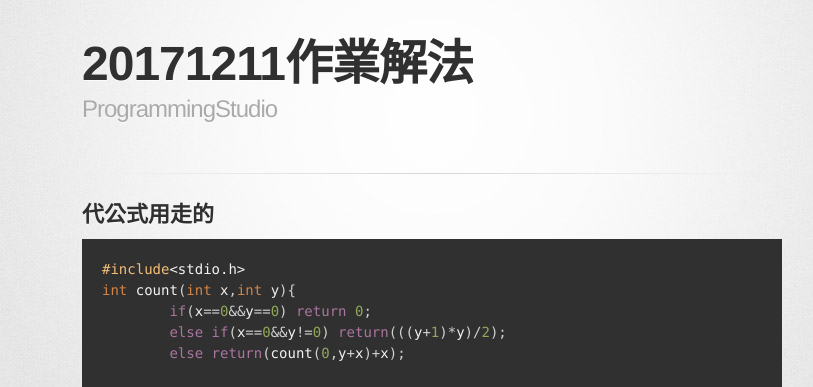
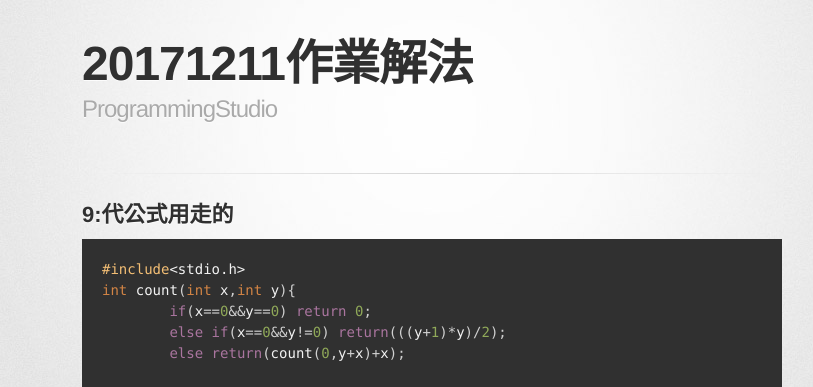
Before and after one commit to NUKCSIE110/ProgrammingStudio, a Jekyll site: the page built from hw/20171211.md, in a window 1280 px wide and 900 px high. Shown: the top 387 px of the window, without its empty margins (208-1021 px from the left). Built offline with Jekyll 4.4.1, drawn with Linux system fonts in a browser that asks for light colours; some web fonts are replaced.

Commit message:
Update 20171211.md

````diff
--- a/hw/20171211.md
+++ b/hw/20171211.md
@@ -3,7 +3,7 @@ title: 20171211作業解法
 layout: default
 ---
 
-## 代公式用走的
+## 9:代公式用走的
 ``` c++
 #include<stdio.h>
 int count(int x,int y){
````
